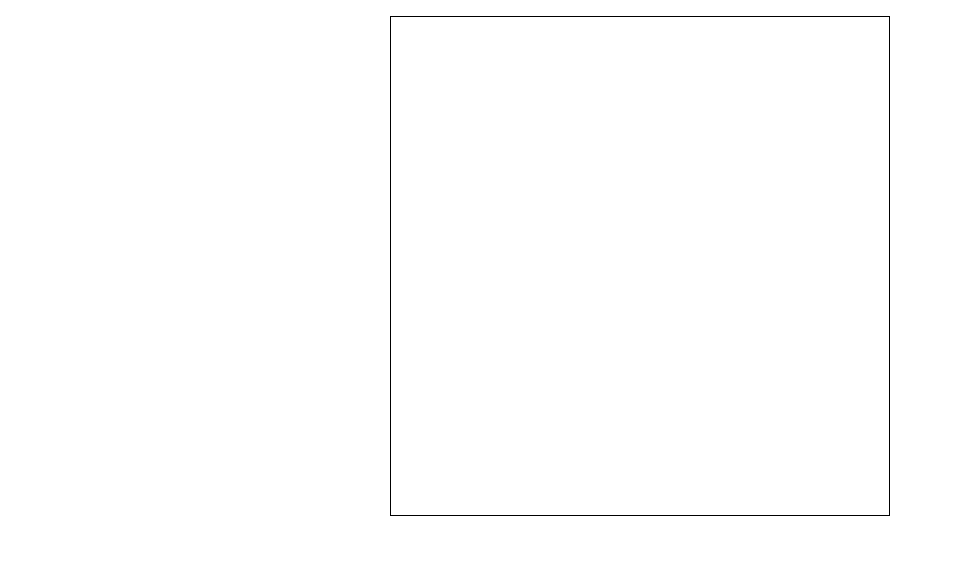
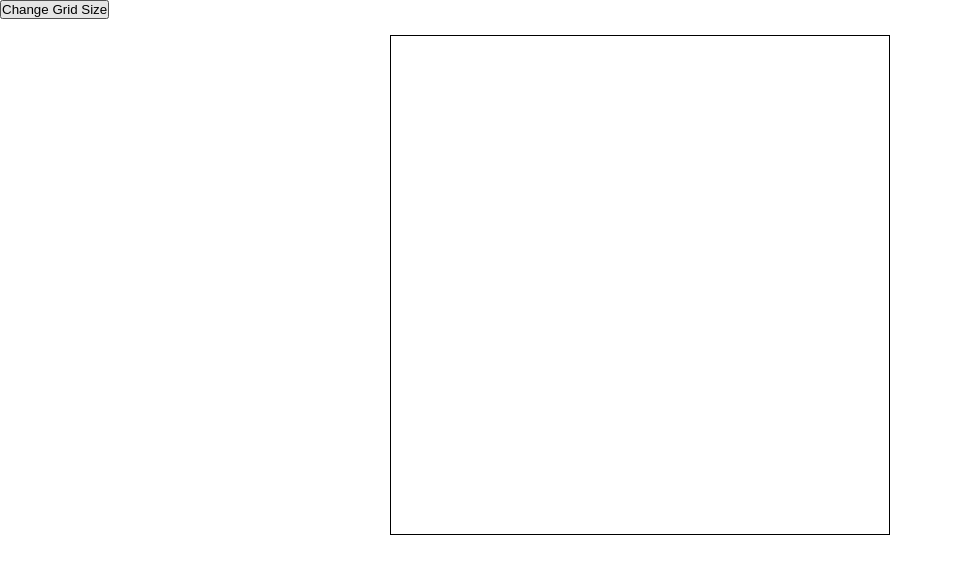
Before and after one commit to MahmoudTalass/Etch-a-Sketch, a plain HTML site: page index.html in a window 1280 px wide. Shown: the whole page, without its empty margins (0-953 px from the left). Drawn offline with Linux system fonts and the light colour scheme.

Commit message:
Add button that shows up a prompt

```diff
--- a/index.html
+++ b/index.html
@@ -8,6 +8,7 @@
     <title>Etch-a-Sketch</title>
 </head>
 <body>
+    <button id="change-grid">Change Grid Size</button>
     <div id="container">
     </div>
     <script src="script.js"></script>
```
